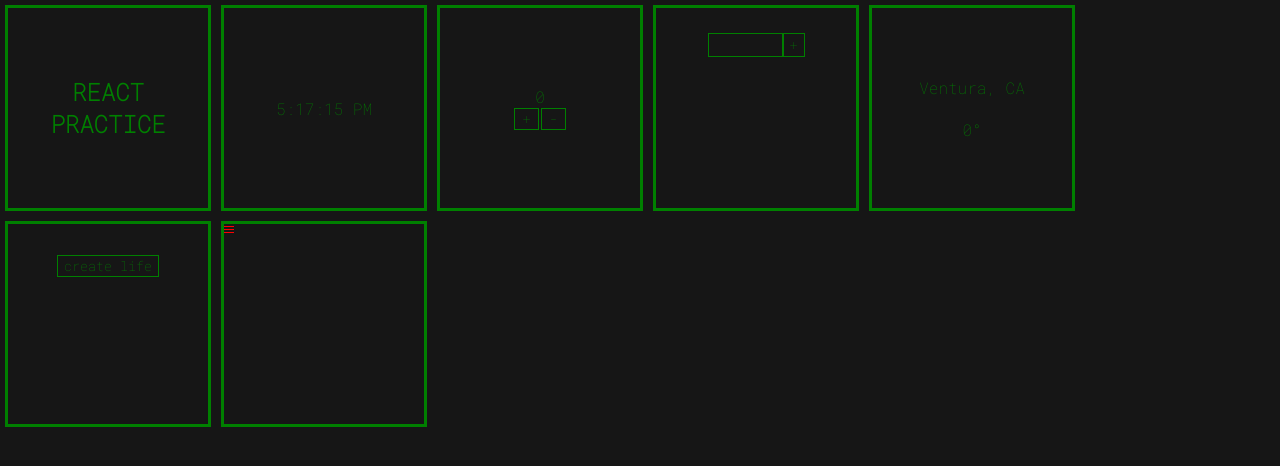
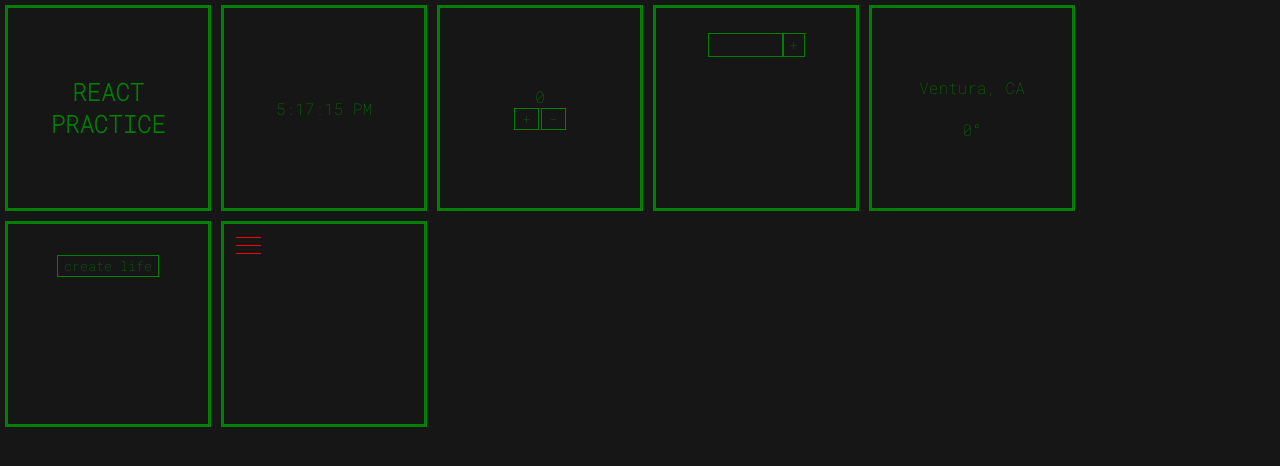
Before and after one commit to kevinduran/react_practice, a React (Create React App) app in the folder testing/: page / in a window 1280 px wide. Shown: the top 466 px of the page. Built offline with nearby package versions, Linux system fonts and the light colour scheme; no server answers.

Commit message:
...testing

```diff
--- a/testing/src/App.css
+++ b/testing/src/App.css
@@ -73,9 +73,6 @@ body{
 .btn:hover{
   background-color: rgba(12, 136, 12, 0.219);
 }
-.todoItem{
-
-}
 
 /* PERSON */
 
@@ -92,10 +89,17 @@ body{
 /* HAMBURGER */
 .hamburgerBigContainer{
   display: block;
+
 }
-
+.burger{
+  margin: 5px 0 0 5px;
+  width: fit-content;
+  padding: 1px 7px 10px;
+  cursor: pointer;
+}
 .line{
-  width: 10px;
-  height: 2px;
+  width: 25px;
+  height: 1px;
+  padding: 3px 0;
   border-bottom: 1px solid red;
 }
--- a/testing/src/Person.js
+++ b/testing/src/Person.js
@@ -8,7 +8,7 @@ export default function Person() {
         .then(res=> res.json())
         .then(data=>{
             setPerson(data.results[0].picture.thumbnail)
-            setName(`${data.results[0].name.first} created`)
+            setName(`new human:${data.results[0].name.first} created.`)
         })
 
     }
```
